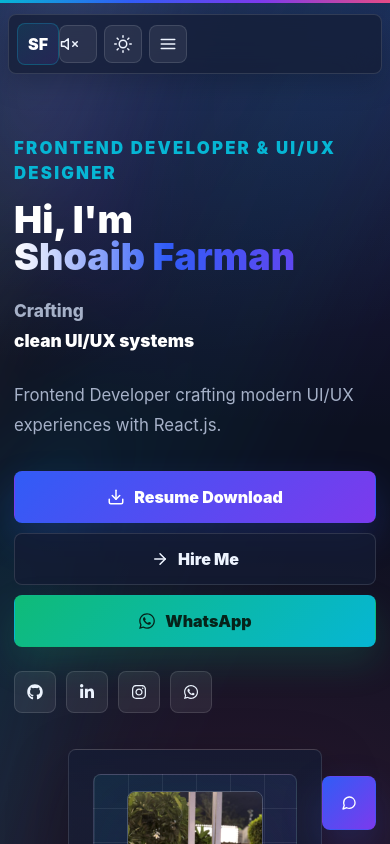
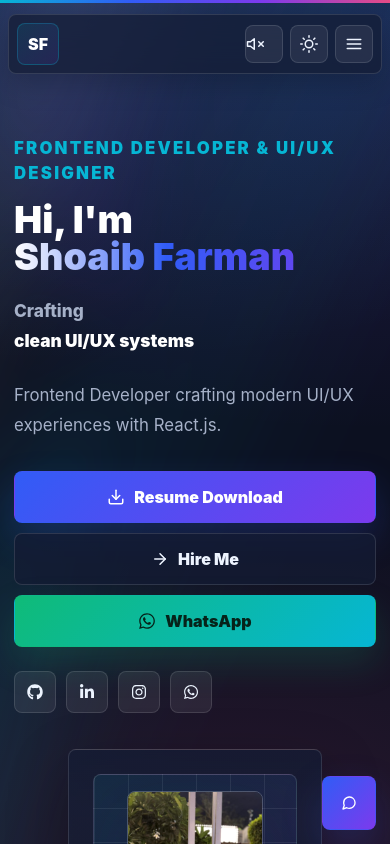
Before and after one commit to shoaibfarman002/portfolio-shoaib-farman, a Next.js app: page / in a window 390 px wide. Shown: the top 844 px of the page. Built offline with nearby package versions, Linux system fonts and the light colour scheme.

Commit message:
Fix mobile navbar controls

```diff
--- a/app/globals.css
+++ b/app/globals.css
@@ -243,6 +243,11 @@ button {
   gap: 10px;
 }
 
+.nav-actions {
+  justify-self: end;
+  flex-wrap: nowrap;
+}
+
 .icon-button,
 .music-toggle {
   display: grid;
@@ -1813,7 +1818,24 @@ button {
     top: 10px;
     width: calc(100% - 20px);
     min-height: 62px;
-    grid-template-columns: auto 1fr auto;
+    grid-template-columns: auto auto;
+    justify-content: space-between;
+    gap: 12px;
+    padding: 8px 10px;
+  }
+
+  .nav-actions {
+    gap: 8px;
+  }
+
+  .music-toggle {
+    width: 42px;
+    min-width: 42px;
+    padding: 0;
+  }
+
+  .music-toggle span {
+    display: none;
   }
 
   .mobile-nav {
@@ -1936,15 +1958,6 @@ button {
     gap: 7px;
   }
 
-  .music-toggle {
-    min-width: 42px;
-    padding: 0;
-  }
-
-  .music-toggle span {
-    display: none;
-  }
-
   .hero-buttons,
   .button-link,
   .project-form-actions button,
```
